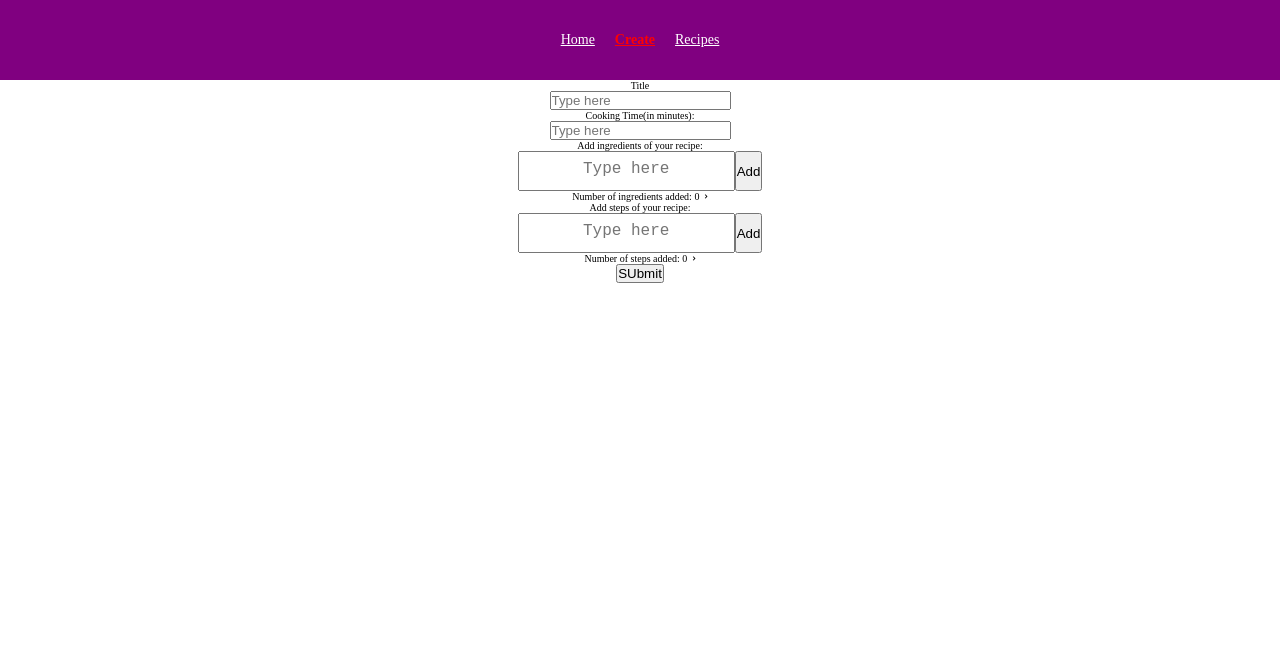
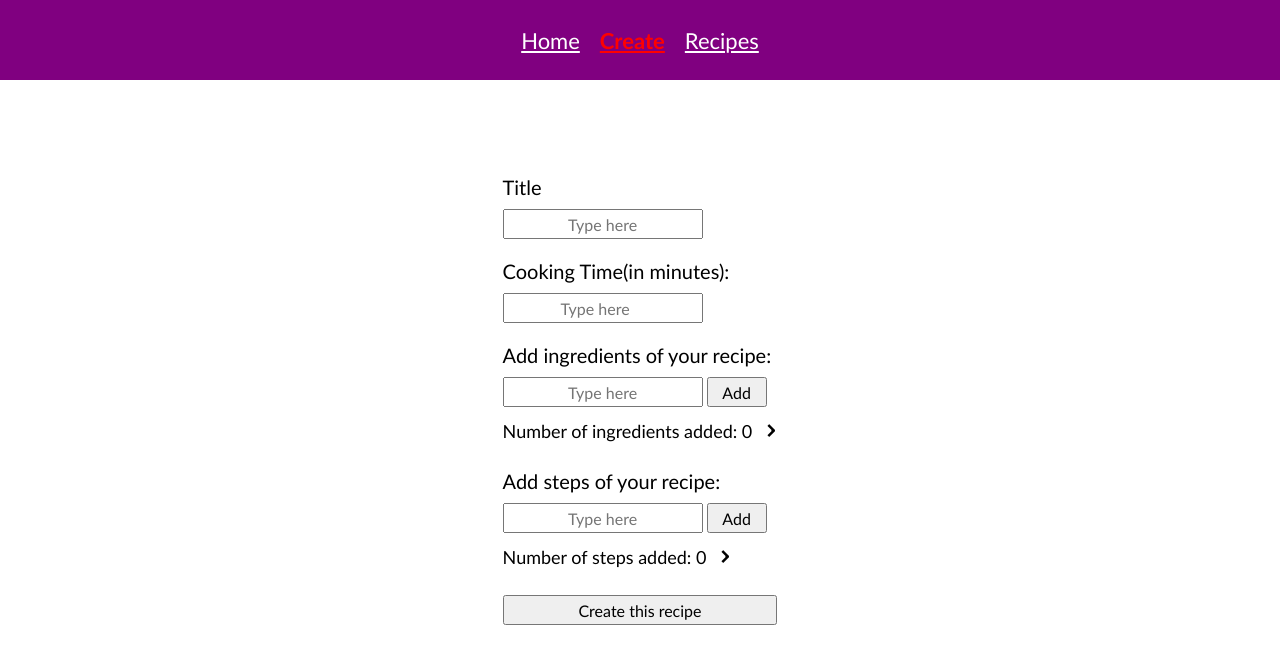
Before and after one commit to iMadfxq/recipe-app, a React (Create React App) app: page /CreateRecipe in a window 1280 px wide. Shown: the top 664 px of the page. Built offline with nearby package versions, Linux system fonts and the light colour scheme.

Commit message:
Design for create recipe page finished

```diff
--- a/src/Components/Popup/Popup.component.jsx
+++ b/src/Components/Popup/Popup.component.jsx
@@ -13,7 +13,7 @@ export default function Popup() {
 
   if (popupIsOpen) {
         return (
-          <section>
+          <section className="popup">
             <section>
               <span onClick={() => {closePopup()}}>x</span>
               <h2>{type === 'ingredientsList' ? "Ingredients:" : "Steps"}</h2>
--- a/src/Components/Popup/Popup.styles.scss
+++ b/src/Components/Popup/Popup.styles.scss
@@ -0,0 +1,7 @@
+.popup {
+  width: 100%;
+  display: flex;
+  position: absolute;
+  top: 0;
+  z-index: 3;
+}
--- a/src/index.css
+++ b/src/index.css
@@ -2,6 +2,7 @@
   box-sizing: border-box;
   padding: 0;
   margin: 0;
+  font-family: 'Gill Sans', 'Gill Sans MT', Calibri, 'Trebuchet MS', sans-serif;
 }
 
 html {
--- a/src/routes/CreateRecipe/CreateRecipe.component.jsx
+++ b/src/routes/CreateRecipe/CreateRecipe.component.jsx
@@ -27,7 +27,7 @@ const navigate = useNavigate()
         }}
       >
         <label>
-          <span>Title</span>
+          <p>Title</p>
           <input
             type="text"
             placeholder="Type here"
@@ -37,7 +37,7 @@ const navigate = useNavigate()
           />
         </label>
         <label>
-          <span>Cooking Time(in minutes):</span>
+          <p>Cooking Time(in minutes):</p>
           <input
             type="number"
             placeholder="Type here"
@@ -48,7 +48,7 @@ const navigate = useNavigate()
         </label>
       <IngredientsForm ingredientsList={ingredientsList} setIngredientsList={setIngredientsList} />
       <StepsForm stepsList={stepsList} setStepsList={setStepsList} />
-      <button type="submit">SUbmit</button>
+      <button type="submit">Create this recipe</button>
       </form>
     </section>
   );
--- a/src/routes/CreateRecipe/CreateRecipe.styles.scss
+++ b/src/routes/CreateRecipe/CreateRecipe.styles.scss
@@ -3,18 +3,45 @@
   flex-direction: column;
   justify-content: center;
   align-items: center;
+  width: 100%;
+  height: 100vh;
 
   &__form {
     display: flex;
     flex-direction: column;
     justify-content: center;
-    align-items: center;
+    align-items: flex-start;
+
+    p {
+      font-size: 2rem;
+    }
 
     label {
       display: flex;
       flex-direction: column;
       justify-content: center;
-      align-items: center;
+    align-items: flex-start;
+
+      p {
+      margin-bottom: 10px;
+      }
+      input {
+        height: 30px;
+        width: 200px;
+        text-align: center;
+      font-size: 1.6rem;
+
+
+      }
     }
   }
 }
+
+.CreateRecipe__form > label {
+  margin-bottom: 20px;
+}
+.CreateRecipe__form > button {
+  width: 100%;
+  height: 30px;
+  font-size: 1.6rem;
+}
--- a/src/routes/CreateRecipe/IngredientsForm/IngredientsForm.styles.scss
+++ b/src/routes/CreateRecipe/IngredientsForm/IngredientsForm.styles.scss
@@ -2,22 +2,39 @@
   display: flex;
   flex-direction: column;
   justify-content: center;
-  align-items: center;
+  align-items: flex-start;
+
+  margin-bottom: 20px;
 
   &__label--input {
     display: flex;
+    margin-bottom: 5px;
 
     textarea {
       resize: none;
       text-align: center;
-      height: 40px;
+      height: 30px;
+      width: 200px;
+
       font-size: 1.6rem;
-      padding-top: 8px;
+      padding-top: 5px;
+    }
+    button {
+      width: 60px;
+      font-size: 1.6rem;
+      margin-left: 4px;
     }
   }
+
   p {
     display: flex;
-  span {
-    transform: rotate(90deg);
-  }}
+    align-items: center;
+    span {
+      transform: rotate(90deg);
+      font-size: 3rem;
+    }
+  }
 }
+.IngredientsForm > p {
+  font-size: 1.8rem;
+}
--- a/src/routes/CreateRecipe/StepsForm/StepsForm.styles.scss
+++ b/src/routes/CreateRecipe/StepsForm/StepsForm.styles.scss
@@ -2,22 +2,40 @@
   display: flex;
   flex-direction: column;
   justify-content: center;
-  align-items: center;
+  align-items: flex-start;
+
+  margin-bottom: 20px;
 
   &__label--input {
     display: flex;
+  margin-bottom: 5px;
+
+
 
     textarea {
       resize: none;
       text-align: center;
-      height: 40px;
+      height: 30px;
+      width: 200px;
+
       font-size: 1.6rem;
-      padding-top: 8px;
+      padding-top: 5px;
+    }
+    button {
+      width: 60px;
+      font-size: 1.6rem;
+      margin-left: 4px;
     }
   }
   p {
+
     display: flex;
+    align-items: center;
   span {
     transform: rotate(90deg);
+    font-size: 3rem;
   }}
 }
+.StepsForm > p {
+  font-size: 1.8rem;
+}
--- a/src/routes/Home/Home.styles.scss
+++ b/src/routes/Home/Home.styles.scss
@@ -1,12 +1,13 @@
 .home {
   width: 100%;
+  height: 100vh;
   display: flex;
   flex-direction: column;
   justify-content: center;
   align-items: center;
 
   h2 {
-    font-size: 2.6rem;
+    font-size: 3.4rem;
   }
 
 
--- a/src/routes/Nav/nav.styles.scss
+++ b/src/routes/Nav/nav.styles.scss
@@ -10,9 +10,13 @@ nav {
   width: 100%;
   height: 80px;
   background-color: purple;
+  position: absolute;
+  top: 0;
+  z-index: 2;
+
   a {
     color: white;
     margin: 10px;
-    font-size: 1.4rem;
+    font-size: 2.2rem;
   }
 }
```
